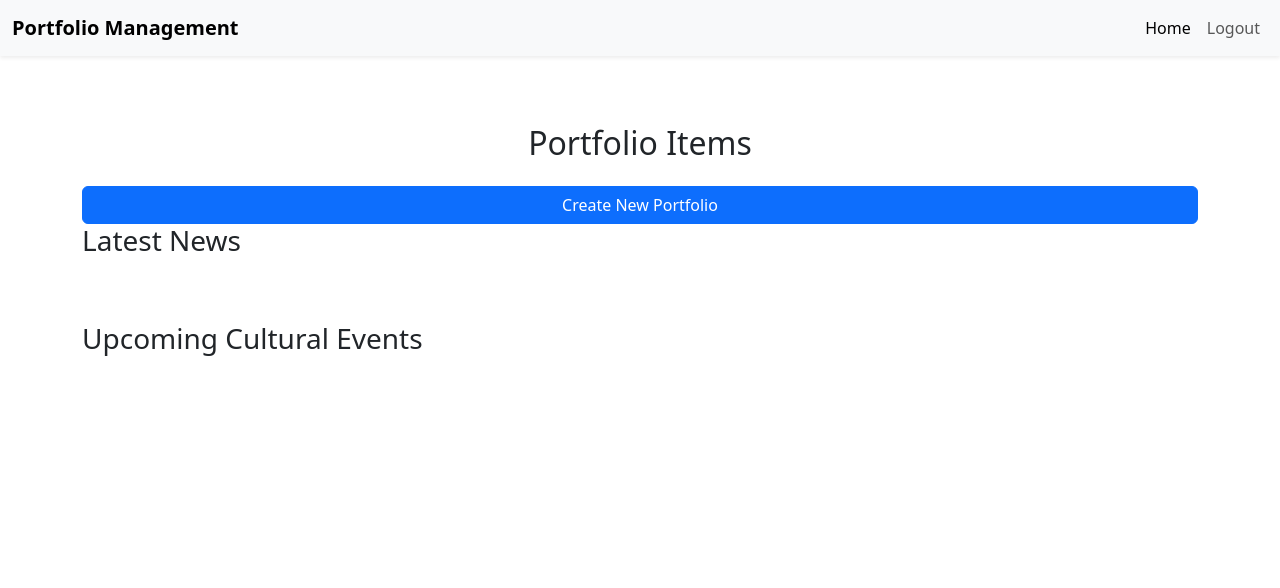
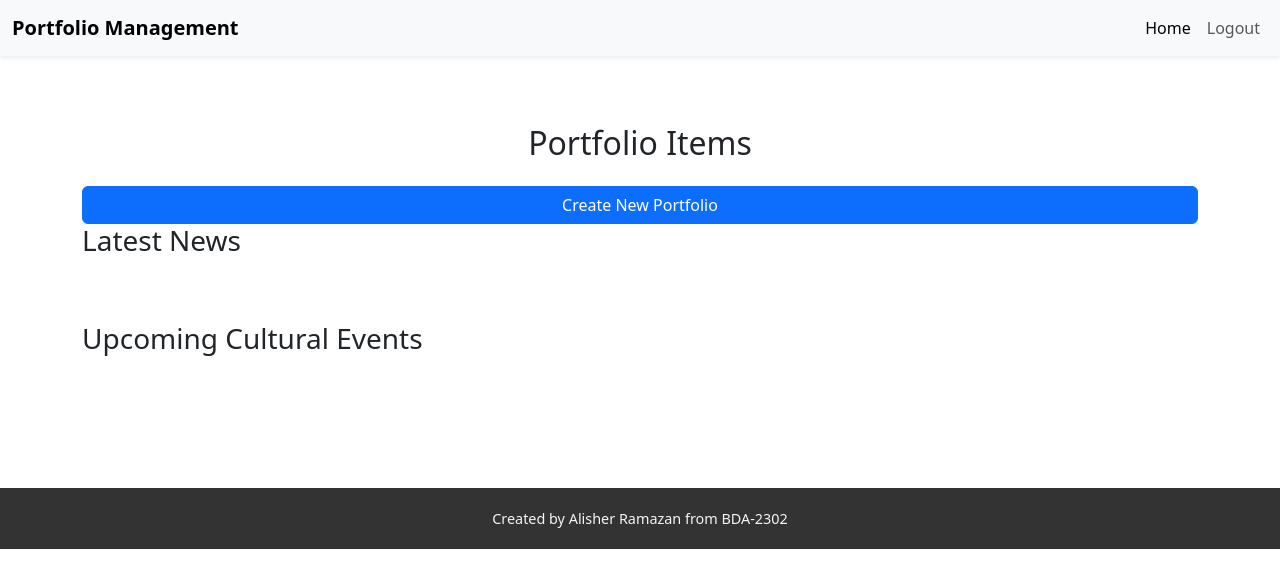
Before and after one commit to sutegi/final-project_WEB2, a website: page public/home.html in a window 1280 px wide. Drawn offline with nearby package versions, Linux system fonts and the light colour scheme; no server answers.

Commit message:
Add files via upload

```diff
--- a/public/home.html
+++ b/public/home.html
@@ -86,6 +86,9 @@
             </div>
         </div>
     </div>
+    </div>
+
+    <footer><center>Created by Alisher Ramazan from BDA-2302</center></footer>
 
     <!-- Bootstrap JS (for the carousel functionality) -->
     <script src="https://cdn.jsdelivr.net/npm/bootstrap@5.3.0-alpha1/dist/js/bootstrap.bundle.min.js"></script>
--- a/public/style1.css
+++ b/public/style1.css
@@ -133,3 +133,12 @@ body {
 .event-item p {
   margin: 5px 0;
 }
+
+footer {
+  background-color: #333; /* Темный фон */
+  color: #f4f4f9; /* Светлый текст */
+  padding: 20px 0; /* Пространство сверху и снизу */
+  font-size: 0.9rem; /* Небольшой шрифт */
+  width: 100%; /* Растягивает футер на всю ширину */
+  position: relative; /* Для надежности */
+}
```
